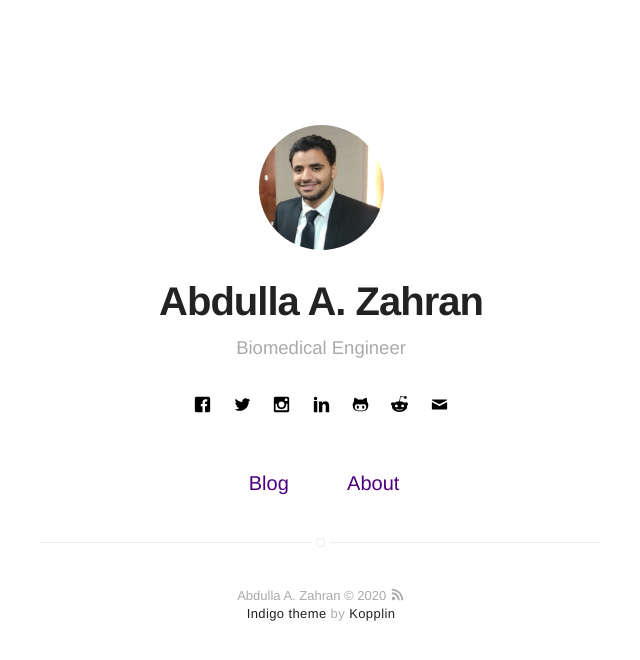
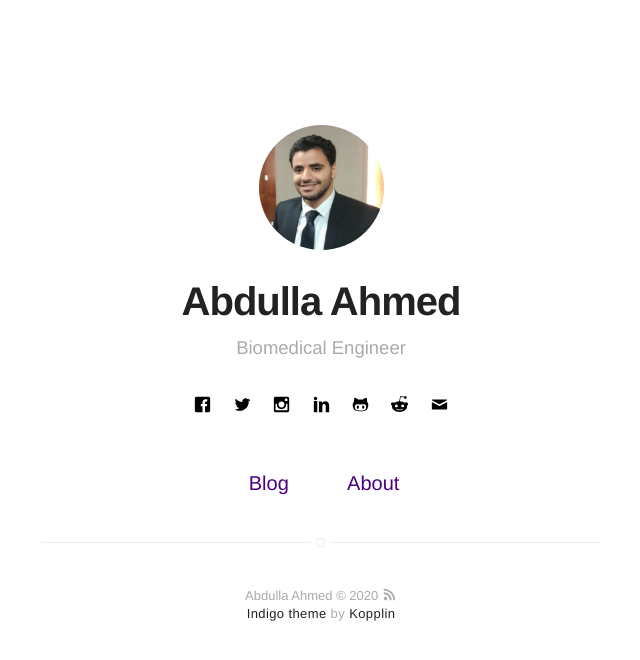
Before and after one commit to Abdolla25/My-Site, a Jekyll site: the page built from index.html, in a window 1280 px wide. Shown: the top 660 px of the page, without its empty margins (319-959 px from the left). Built offline with Jekyll 4.4.1, drawn with Linux system fonts in a browser that asks for light colours.

Commit message:
Update _config.yml

```diff
--- a/_config.yml
+++ b/_config.yml
@@ -1,5 +1,5 @@
 # main text of home
-name: Abdulla A. Zahran
+name: Abdulla Ahmed
 bio: Biomedical Engineer
 
 # twitter summary info
```
